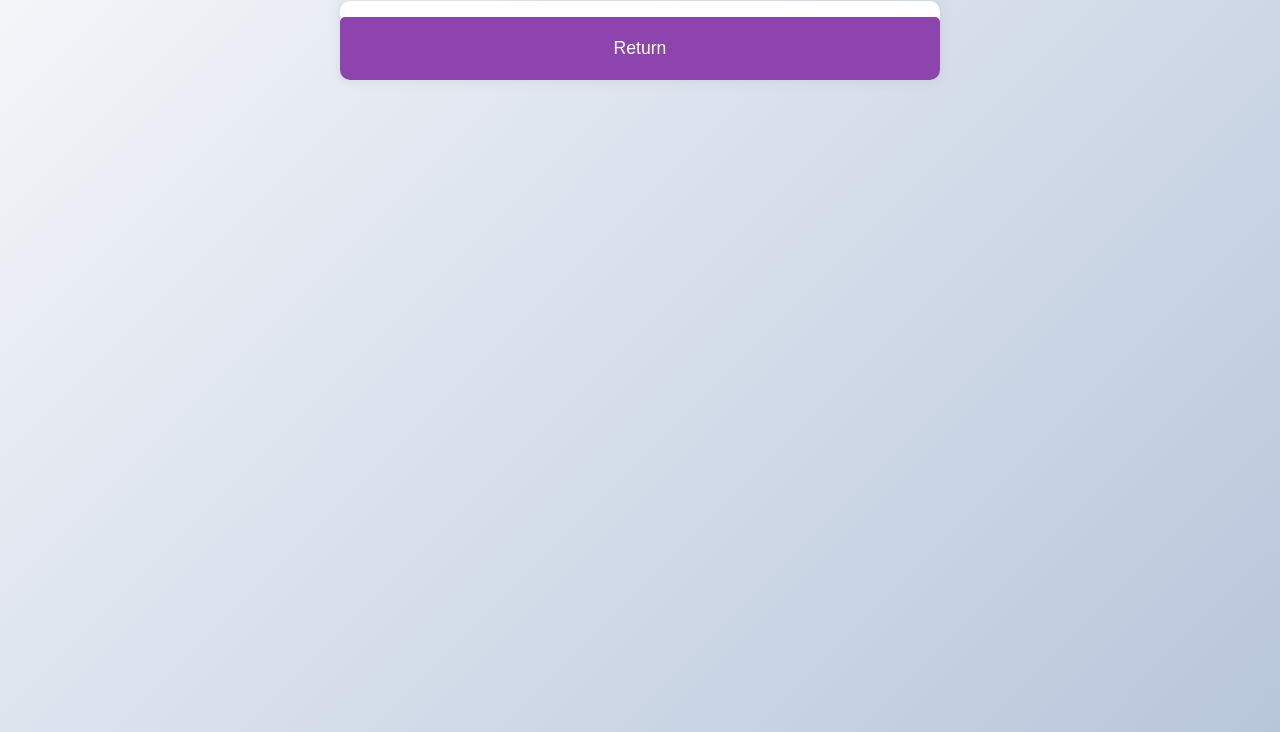
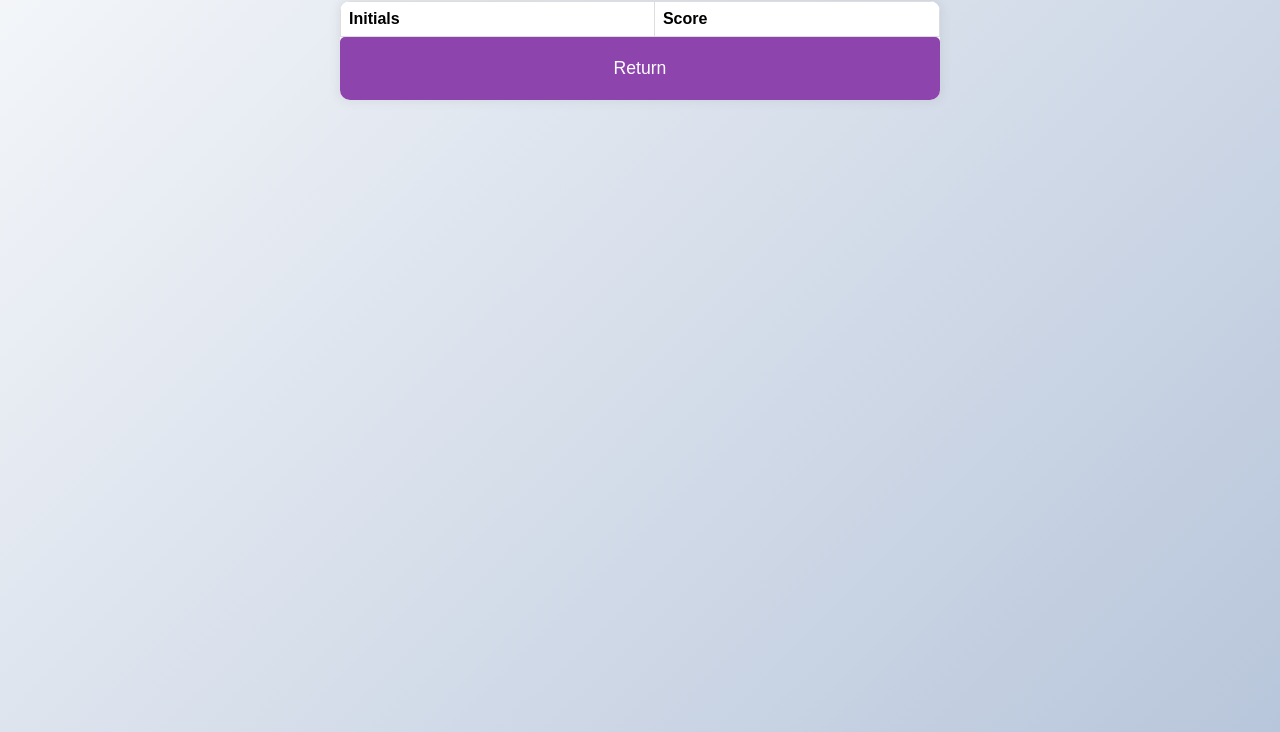
Before and after one commit to a-donati/code-quiz, a plain HTML site: page scores.html in a window 1280 px wide. Shown: the part 68-800 px from the top of the page. Drawn offline with Linux system fonts and the light colour scheme.

Commit message:
fixed timer function, added table to scores page

```diff
--- a/scores.html
+++ b/scores.html
@@ -13,7 +13,7 @@
         <h3>Score Table</h3>
     </header>
     <div class='score-container'>
-    <ol id="listofscores"></ol>
+    <table id="listofscores"></table>
     <div>
         <button class="returnBtn">Return</button>
     <script src='scores.js'></script>
--- a/scores.js
+++ b/scores.js
@@ -12,10 +12,18 @@ if (localStorage.getItem("allScores") === null) {
 allScores.map(score => {
     console.log(score);
 });
-// returns intials and score into list item and joins data into one array
-listofscores.innerHTML = allScores.map(score => {
-    return `<li class="high-score">${score.initials}-${score.score}</li>`;
-}).join("");
+
+let tableHeading = `<tr>
+<th>Initials</th>
+<th>Score</th>
+</tr>`
+listofscores.innerHTML = tableHeading;
+// for each person and score, returns a table row with the inserted data
+allScores.forEach(person => {
+    let tableRow = document.createElement("tr");
+    tableRow.innerHTML = `<td>${person.initials}</td><td>${person.score}</td>`;
+    listofscores.appendChild(tableRow);
+ })
 
 // click return button to go back to start of the quiz
 returnBtn.addEventListener("click",function(){
--- a/script.js
+++ b/script.js
@@ -78,7 +78,10 @@ let score = 0;
 let timerCount = 100;
 
 // when start button is clicked, loadQuiz is called
-startBtn.addEventListener("click", loadQuiz);
+startBtn.addEventListener("click", function() {
+    loadQuiz();
+    startTimer();
+});
 
 function loadQuiz() {
     // start button and game instructions are set to hidden
@@ -88,7 +91,6 @@ function loadQuiz() {
     quiz.classList.remove("hide");
     // when quiz is loaded, deselect answers and start timer
     deselectAnswers();
-    startTimer();
     // currentQuiz is set to 0, get currentQuizData by accessing quizData array at the first index
     const currentQuizData = quizData[currentQuiz];
     questionEl.innerText = currentQuizData.question;
--- a/style.css
+++ b/style.css
@@ -141,3 +141,19 @@ button:focus {
     justify-content: center;
     padding: 1rem;
   }
+
+  table {
+    font-family: arial, sans-serif;
+    border-collapse: collapse;
+    width: 100%;
+  }
+
+  td, th {
+    border: 1px solid #dddddd;
+    text-align: left;
+    padding: 8px;
+  }
+
+  tr:nth-child(even) {
+    background-color: #dddddd;
+  }
```
